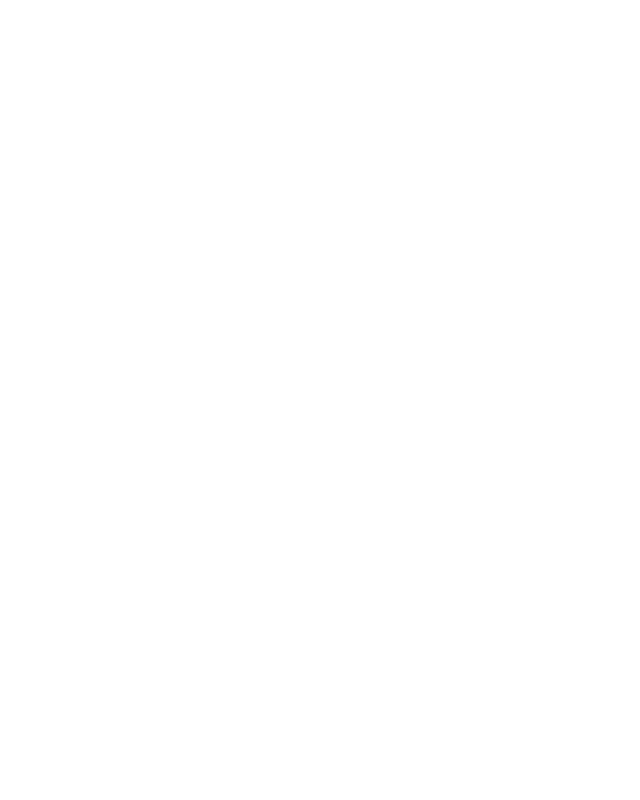
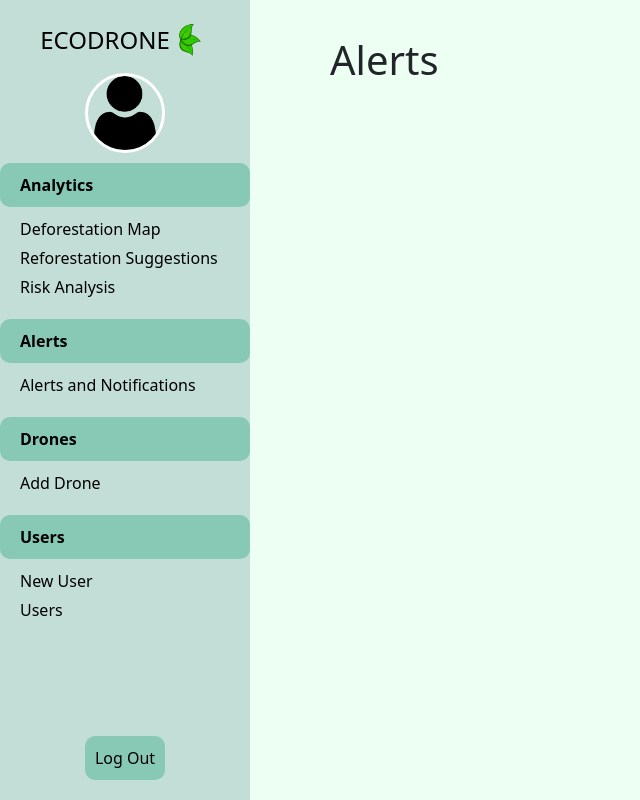
Before and after one commit to Ecodrone-Flux/Web, a React (Create React App) app: page /alerts in a window 1280 px wide. Before the commit this address had no page. Shown: the whole page, without its empty margins (0-640 px from the left). Built offline with nearby package versions, Linux system fonts and the light colour scheme; the HTML template or start-up script is replaced by a standard one.

Commit message:
Paginas añadidas

```diff
--- /dev/null
+++ b/src/Administrator/Alerts/AlertDetail.js
@@ -0,0 +1,13 @@
+import React from "react";
+import "../../Styles/App.css";
+
+function AlertDetail() {
+  return (
+    <div className="container py-3 mx-5">
+      <h1 className="mb-4 text-align-start">AlertDetail</h1>
+
+    </div>
+  );
+}
+
+export default AlertDetail;
--- /dev/null
+++ b/src/Administrator/Alerts/Alerts.js
@@ -0,0 +1,13 @@
+import React from "react";
+import "../../Styles/App.css";
+
+function Alerts() {
+  return (
+    <div className="container py-3 mx-5">
+      <h1 className="mb-4 text-align-start">Alerts</h1>
+
+    </div>
+  );
+}
+
+export default Alerts;
--- /dev/null
+++ b/src/Administrator/Analytics/DeforestationMap.js
@@ -0,0 +1,13 @@
+import React from "react";
+import "../../Styles/App.css";
+
+function DeforestationMap() {
+  return (
+    <div className="container py-3 mx-5">
+      <h1 className="mb-4 text-align-start">Deforestation Map</h1>
+
+    </div>
+  );
+}
+
+export default DeforestationMap;
--- /dev/null
+++ b/src/Administrator/Analytics/ReforestationSuggestions.js
@@ -0,0 +1,13 @@
+import React from "react";
+import "../../Styles/App.css";
+
+function ReforestationSuggestions() {
+  return (
+    <div className="container py-3 mx-5">
+      <h1 className="mb-4 text-align-start">Reforestation Suggestions</h1>
+
+    </div>
+  );
+}
+
+export default ReforestationSuggestions;
--- /dev/null
+++ b/src/Administrator/Analytics/RiskAnalysis.js
@@ -0,0 +1,13 @@
+import React from "react";
+import "../../Styles/App.css";
+
+function RiskAnalysis() {
+  return (
+    <div className="container py-3 mx-5">
+      <h1 className="mb-4 text-align-start">Risk Analysis</h1>
+
+    </div>
+  );
+}
+
+export default RiskAnalysis;
--- /dev/null
+++ b/src/Administrator/Drones/CreateDrone.js
@@ -0,0 +1,13 @@
+import React from "react";
+import "../../Styles/App.css";
+
+function CreateDrone() {
+  return (
+    <div className="container py-3 mx-5">
+      <h1 className="mb-4 text-align-start">Register Drone</h1>
+
+    </div>
+  );
+}
+
+export default CreateDrone;
--- a/src/Administrator/Login.js
+++ b/src/Administrator/Login.js
@@ -79,9 +79,6 @@
               Log In
             </button>
           </form>
-          <p className="mt-3">
-            Don't have an account? <a href="/register" className="fw-bold text-dark">Sign up here.</a>
-          </p>
         </div>
 
         {/* Sección derecha: Imagen */}
--- /dev/null
+++ b/src/Administrator/Users/UpdateUser.js
@@ -0,0 +1,13 @@
+import React from "react";
+import "../../Styles/App.css";
+
+function UpdateUser() {
+  return (
+    <div className="container py-3 mx-5">
+      <h1 className="mb-4 text-align-start">Edit User</h1>
+
+    </div>
+  );
+}
+
+export default UpdateUser;
--- a/src/Administrator/Users/Users.js
+++ b/src/Administrator/Users/Users.js
@@ -1,4 +1,5 @@
 import React, { useEffect, useState } from "react";
+import { Link } from "react-router-dom";
 import '../../Styles/App.css'
 
 function Users() {
@@ -29,19 +30,13 @@
       <h1 className="mb-4">Users List</h1>
       <div className="row">
         {users.map((user) => (
-          <div className="col-md-4 mb-3" key={user.id}>
+          <div className="col-md-3 mb-3" key={user.id}>
             <div className="card shadow-sm">
-              <img
-                src="https://via.placeholder.com/150"
-                alt="User Avatar"
-                className="card-img-top"
-                style={{ objectFit: "cover", height: "150px" }}
-              />
               <div className="card-body text-center">
                 <h5 className="card-title">{`${user.name} ${user.lastname}`}</h5>
                 <p className="card-text">{user.address}</p>
                 <p className="card-text text-muted">{user.email}</p>
-                <button className="btn btn-warning">Edit User</button>
+                <Link to="/updateuser"><button className="btn btn-warning">Edit User</button></Link>
               </div>
             </div>
           </div>
--- a/src/App.js
+++ b/src/App.js
@@ -3,9 +3,20 @@
 import Layout from "./SideBar/Layout";
 import Splash from "./Administrator/Splash";
 import Login from "./Administrator/Login";
+import Home from "./Administrator/Home";
+
 import Register from "./Administrator/Users/Register";
 import Users from "./Administrator/Users/Users";
-import Home from "./Administrator/Home";
+import UpdateUser from "./Administrator/Users/UpdateUser";
+
+import Alerts from "./Administrator/Alerts/Alerts";
+import AlertDetail from "./Administrator/Alerts/AlertDetail";
+
+import DeforestationMap from "./Administrator/Analytics/DeforestationMap";
+import ReforestationSuggestions from "./Administrator/Analytics/ReforestationSuggestions";
+import RiskAnalysis from "./Administrator/Analytics/RiskAnalysis";
+
+import CreateDrone from "./Administrator/Drones/CreateDrone";
 
 function App() {
   return (
@@ -14,9 +25,21 @@
         <Route path="/" element={<Splash />} />
         <Route path="/login" element={<Login />} />
 
+        <Route path="/home" element={<Layout> <Home /> </Layout>}/>
+
         <Route path="/register" element={<Layout> <Register /> </Layout>}/>
         <Route path="/users" element={<Layout> <Users /> </Layout>}/>
-        <Route path="/home" element={<Layout> <Home /> </Layout>}/>
+        <Route path="/updateuser" element={<Layout> <UpdateUser /> </Layout>}/>
+
+        <Route path="/alerts" element={<Layout> <Alerts /> </Layout>}/>
+        <Route path="/alertdetail" element={<Layout> <AlertDetail /> </Layout>}/>
+
+        <Route path="/deforestationmap" element={<Layout> <DeforestationMap /> </Layout>}/>
+        <Route path="/reforestation" element={<Layout> <ReforestationSuggestions /> </Layout>}/>
+        <Route path="/riskAnalysis" element={<Layout> <RiskAnalysis /> </Layout>}/>
+
+        <Route path="/addDrone" element={<Layout> <CreateDrone /> </Layout>}/>
+
       </Routes>
     </Router>
   );
--- a/src/SideBar/SideBar.js
+++ b/src/SideBar/SideBar.js
@@ -24,17 +24,39 @@
       <div className="sidebar-menu">
         <div className="menu-section">
           <div className="menu-title">
-            <i className="fas fa-home"></i> Home
+            <i className="fas fa-home"></i> Analytics
           </div>
           <ul>
             <li>
-              <Link to="/analytics">Analytics</Link>
+              <Link to="/deforestationmap">Deforestation Map</Link>
             </li>
+            <li>
+              <Link to="/reforestation">Reforestation Suggestions</Link>
+            </li>
+            <li>
+              <Link to="/riskAnalysis">Risk Analysis</Link>
+            </li>
+          </ul>
+        </div>
+
+        <div className="menu-section">
+          <div className="menu-title">
+            <i className="fas fa-home"></i> Alerts
+          </div>
+          <ul>
             <li>
               <Link to="/alerts">Alerts and Notifications</Link>
             </li>
+          </ul>
+        </div>
+
+        <div className="menu-section">
+          <div className="menu-title">
+            <i className="fas fa-home"></i> Drones
+          </div>
+          <ul>
             <li>
-              <Link to="/drones">Drones</Link>
+              <Link to="/addDrone">Add Drone</Link>
             </li>
           </ul>
         </div>
--- a/src/Styles/SideBar.css
+++ b/src/Styles/SideBar.css
@@ -11,7 +11,7 @@
 
   .sidebar-header {
     text-align: center;
-    margin-bottom: 20px;
+    margin-bottom: 5px;
   }
 
   .sidebar-logo {
@@ -26,7 +26,7 @@
   }
 
   .sidebar-profile {
-    margin-bottom: 20px;
+    margin-bottom: 10px;
   }
 
   .profile-pic {
```
